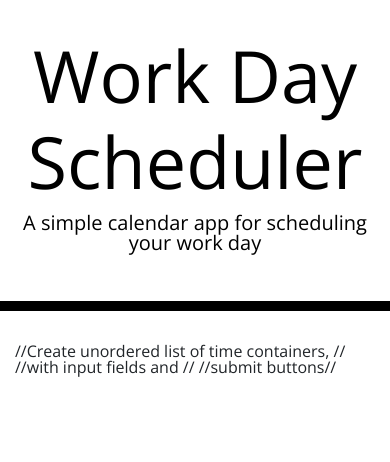
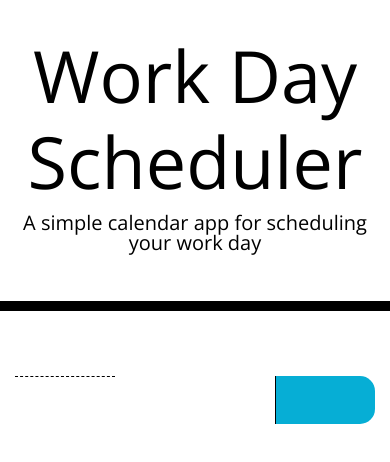
Before and after one commit to stephanie-ice/Day-Planner, a plain HTML site: page Files/index.html in a window 390 px wide. Drawn offline with nearby package versions, Linux system fonts and the light colour scheme.

Commit message:
added html divs for time, user input, submit button, and responsivness

```diff
--- a/Files/index.html
+++ b/Files/index.html
@@ -20,10 +20,6 @@
     />
     <link rel="stylesheet" href="style.css"
     />
-    <script type="text/JavaScript" src="./logic.js">
-      </script>
-    <script scr="https://ajax.googleapis.com/ajax/libs/jquery/3.4.1/jquery.min.js">
-    </script>
     <title>Work Day Scheduler</title>
   </head>
 
@@ -35,12 +31,23 @@
     </header>
     <div class="container">
       <!-- Timeblocks go here -->
-      //Create unordered list of time containers, //
-      //with input fields and //
-      //submit buttons//
+      <div class="row">
+        <div class="col sm-12, md-4, lg-2">
+          <div class="hour">
 
+          </div>
+        </div>
+        <div class="col sm-12, md-6, lg-8">
+          <div class="input">
 
+          </div>
+        </div>
+        <div class="col sm-12, md-2, lg-2">
+          <div class="saveBtn">
 
+          </div>
+        </div>
+      </div>
     </div>
 
     <script src="https://code.jquery.com/jquery-3.4.1.min.js"></script>
```
